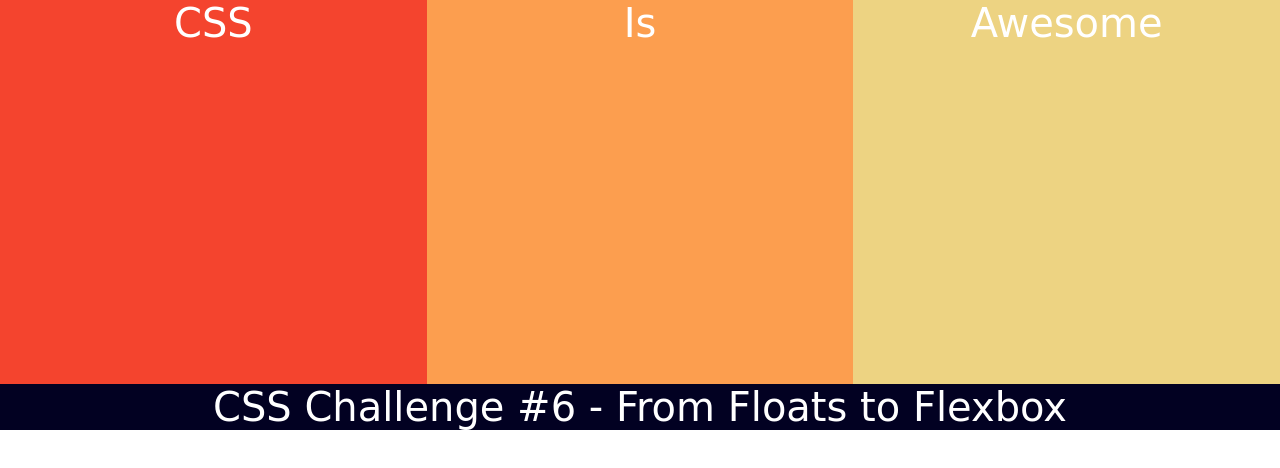
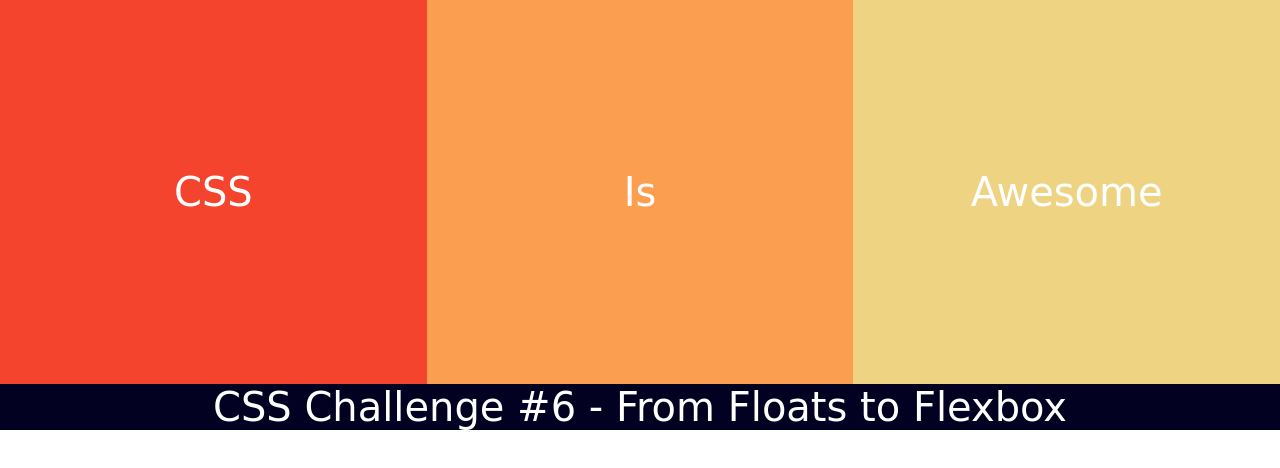
Before and after one commit to insertusernamed/css-lab-06, a plain HTML site: page index.html in a window 1280 px wide. Drawn offline with Linux system fonts and the light colour scheme; a web font is replaced by a local one.

Commit message:
bonus #1

```diff
--- a/lab6.css
+++ b/lab6.css
@@ -16,6 +16,9 @@ main {
 }
 
 main section {
+    display: flex;
+    align-items: center;
+    justify-content: center;
     height: 30vw;
 }
 
@@ -25,6 +28,8 @@ main section:nth-of-type(1) {
     float: left;
     */
     flex: 1;
+    align-items: center;
+    justify-content: center;
     background-color: #F4442E;
 }
 
```
